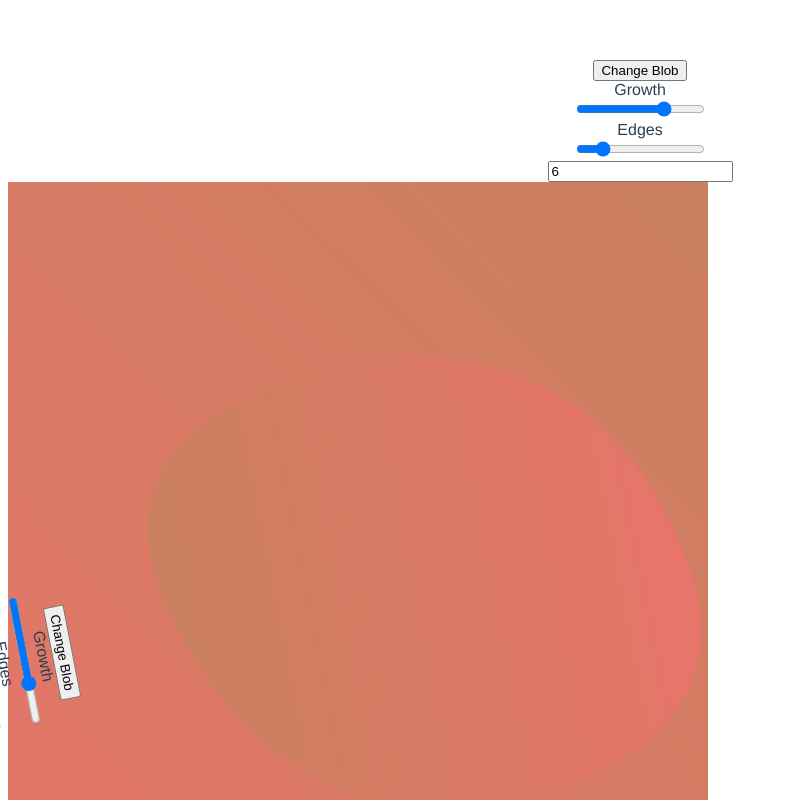
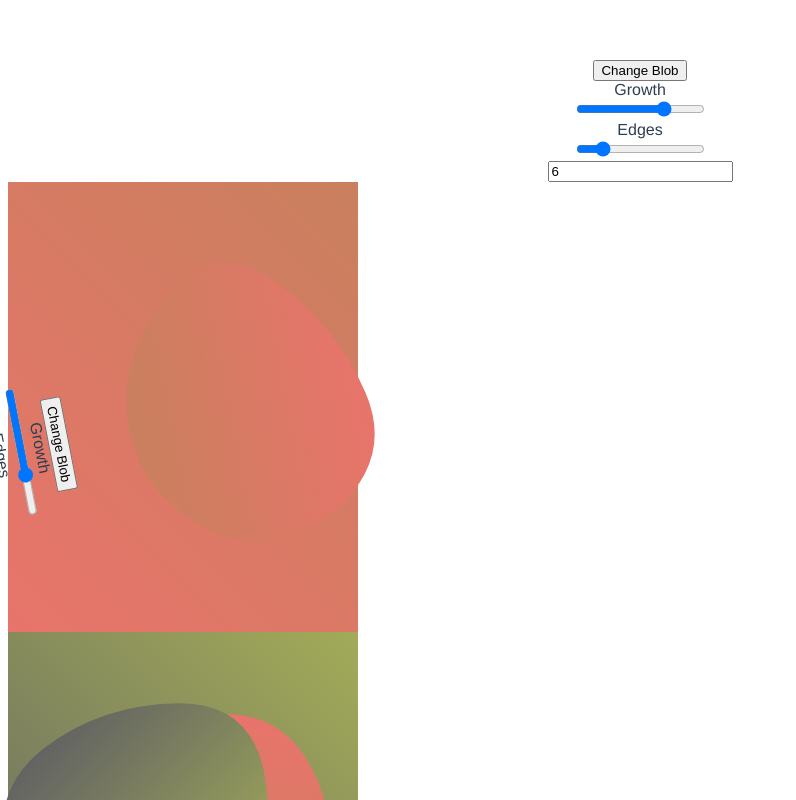
Before and after one commit to ansarimofid/fomo-wall, a Vue app: page / in a window 1280 px wide. Shown: the top 800 px of the page, without its empty margins (0-796 px from the left). Built offline with nearby package versions, Linux system fonts and the light colour scheme; the HTML template or start-up script is replaced by a standard one.

Commit message:
Minor imporvements

```diff
--- a/src/App.vue
+++ b/src/App.vue
@@ -1,12 +1,12 @@
 <template>
   <div id="app">
-    <div class="control">
-      <button class="bg-primary px-4 py-2 text-white">Change Blob</button>
+    <div class="control mb-10">
+      <button class="bg-primary px-4 py-2 text-white" @click="changeBlob">Change Blob</button>
       <div class="mt-10">
         <div>Growth</div>
         <input
           @change="changeBlob"
-          v-model="blob.growth"
+          v-model="defaultBlob.growth"
           type="range"
           min="2"
           max="9"
@@ -20,7 +20,7 @@
         <div>Edges</div>
         <input
           @change="changeBlob"
-          v-model="blob.edges"
+          v-model="defaultBlob.edges"
           type="range"
           min="3"
           max="20"
@@ -35,13 +35,13 @@
           @change="changeBlob"
           class="border border-gray-12 px-4 py-2"
           type="number"
-          v-model="blob.edges"
+          v-model="defaultBlob.edges"
         />
       </div>
     </div>
 
     <div class="flex flex-wrap justify-center items-start mx-auto">
-        <blobber :blob="blob" :key="i" v-for="i in 10" />
+        <blobber :defaultBlob="defaultBlob" :key="i" v-for="i in blobberCount" />
       </div>
   </div>
 </template>
@@ -53,12 +53,12 @@ import Blobber from "./components/Blobber";
 
 const changeBlob = function () {
   const { path, id } = generator({
-    edges: this.blob.edges,
-    growth: this.blob.growth,
-    size: this.blob.size,
+    edges: this.defaultBlob.edges,
+    growth: this.defaultBlob.growth,
+    size: this.defaultBlob.size,
   });
-  this.blob.path = path;
-  this.blob.id = id;
+  this.defaultBlob.path = path;
+  this.defaultBlob.id = id;
 };
 
 export default {
@@ -68,13 +68,14 @@ export default {
   },
   data() {
     return {
-      blob: {
+      defaultBlob: {
         edges: 6,
         growth: 7,
         size: 500,
         path: "",
         id: "",
-      }
+      },
+      blobberCount:10
     }
   },
   methods: {
--- a/src/components/Blobber.vue
+++ b/src/components/Blobber.vue
@@ -30,13 +30,17 @@ import gradients from "../util/gradients";
 export default {
   name: "blobber",
   props: {
-    blob: Object,
+    defaultBlob: Object,
   },
   components: {
     Blob,
   },
   data() {
     return {
+      blob:{
+        ...this.defaultBlob,
+
+      },
       gradient: gradients[getRandomInt(0, gradients.length)],
       count: 15,
       gradientId: getRandomInt(100000, 500000),
@@ -57,9 +61,7 @@ export default {
 
   methods: {
     getCircleStyle:function(){
-      let circleSize = getRandomInt(15, 100);
-
-      console.log(circleSize);
+      let circleSize = getRandomInt(5, 50);
       return {
         left: getRandomInt(-20, 100) + "%",
         top: getRandomInt(-20, 100) + "%",
@@ -75,7 +77,7 @@ export default {
 
 <style scoped>
 .blob-canvas {
-  width: 700px;
-  height: 900px;
+  width: 350px;
+  height: 450px;
 }
 </style>
```
